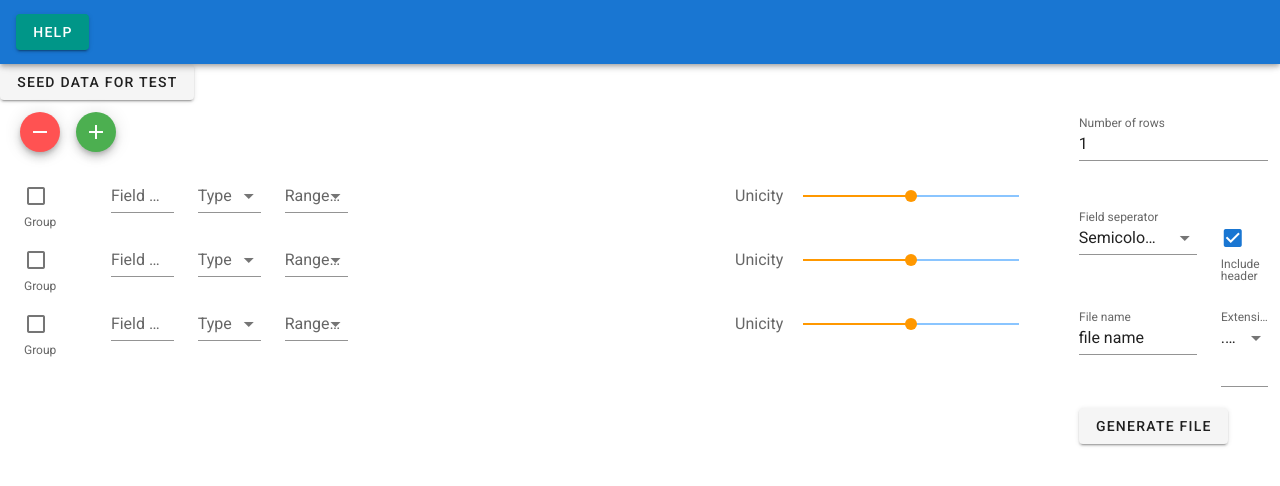
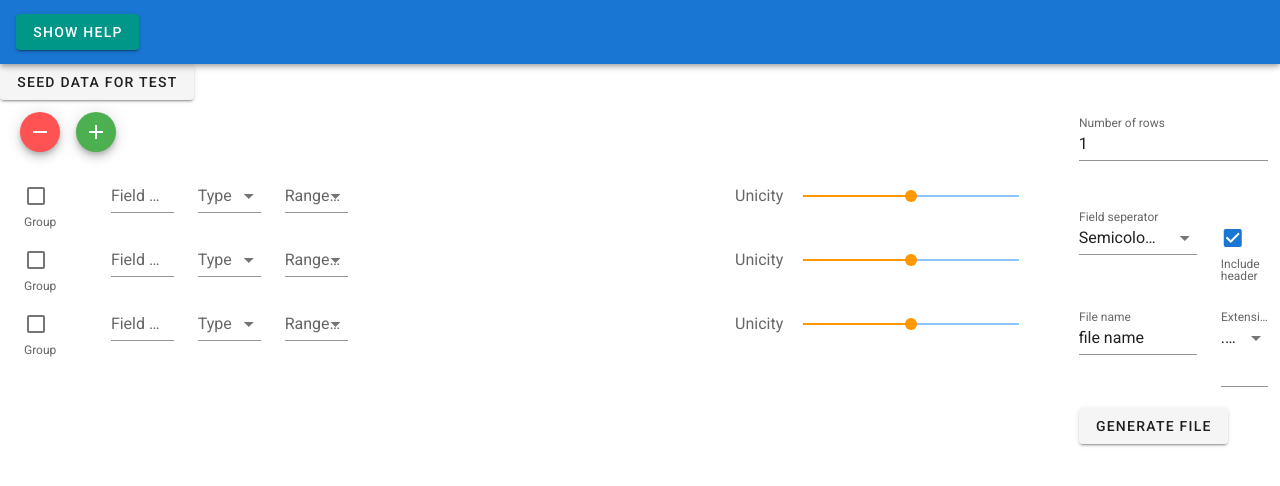
Before and after one commit to Meyerka/data-mocker, a Vue app: page / in a window 1280 px wide. Shown: the top 486 px of the page. Built offline with nearby package versions, Linux system fonts and the light colour scheme.

Commit message:
Show/hide functionalities for help

```diff
--- a/src/App.vue
+++ b/src/App.vue
@@ -1,7 +1,8 @@
 <template>
   <v-app>
     <v-app-bar app color="primary" dark>
-      <v-btn class="white--text" color="teal" @click="overlay = !overlay">Help</v-btn>
+      <v-btn v-if="!overlay" class="white--text" color="teal" @click="overlay = !overlay">Show help</v-btn>
+      <v-btn v-else class="white--text" color="red" @click="overlay = !overlay">Hide help</v-btn>
     </v-app-bar>
 
     <v-main>
--- a/src/components/InterfaceComponents/HelpOverlay.vue
+++ b/src/components/InterfaceComponents/HelpOverlay.vue
@@ -23,7 +23,6 @@
       You can group 2 or more fields to "pair" their values. It will ensure the set of values will be coherent throughout the file rows.
       <br />For example, pair first name, name, and employee number to make sure the trio will always be the same for a given name.
     </p>
-    <v-btn class="white--text" color="teal" @click="overlay = false">OK!</v-btn>
   </v-overlay>
 </template>
 
```
